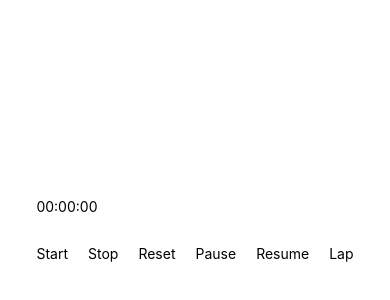
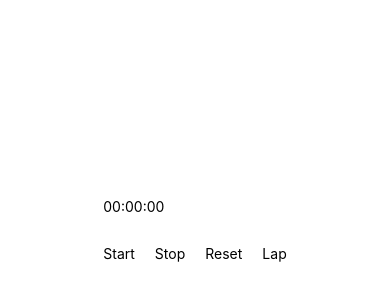
Before and after one commit to Shopify/eng-intern-assessment-react-native, a React Native app: screen / in a window 390 px wide. Shown: the part 192-492 px from the top of the page. Built offline with nearby package versions, Linux system fonts and the light colour scheme.

Commit message:
Reduced number of buttons

```diff
--- a/src/StopWatch.tsx
+++ b/src/StopWatch.tsx
@@ -2,7 +2,7 @@ import { useEffect, useRef, useState } from 'react';
 import { Pressable, Text, View } from 'react-native';
 import { LapContainer } from './LapContainer';
 
-type Status = 'initial' | 'started' | 'paused' | 'stopped' | 'reset'
+type Status = 'COUNTING' | 'NOT_COUNTING' | 'PAUSED' | 'STOPPED'
 
 export default function StopWatch() {
 
@@ -11,7 +11,7 @@ export default function StopWatch() {
 
   const [elapsedPausedTime, setElapsedPausedTime] = useState<number>(0); // to keep track of the elapsed time while stopped
   const [displayTime, setDisplayTime] = useState("00:00:00")
-  const [status, setStatus] = useState<Status>('initial')
+  const [status, setStatus] = useState<Status>('NOT_COUNTING')
   const [laps, setLaps] = useState<Array<string>>([])
 
   const startInterval = () => {
@@ -44,34 +44,29 @@ export default function StopWatch() {
     return (num < 10 ? "0" : "") + num
   }
 
-
-  const isNotCounting = () => {
-    return status === 'stopped' || status === 'reset' || status === 'initial'
-  }
-
   const start = () => {
     startInterval()
-    setStatus('started');
+    setStatus('COUNTING');
     console.log('Started')
   }
   const stop = () => {
     clearInterval(stopwatchInterval.current)
     setElapsedPausedTime(0)
     setLaps([]);
-    setStatus('stopped')
+    setStatus('STOPPED')
     console.log('Stopped')
   }
   const pause = () => {
     clearInterval(stopwatchInterval.current)
     setElapsedPausedTime(new Date().getTime() - startTime.current)
-    setStatus('paused')
+    setStatus('PAUSED')
     console.log('Paused')
   }
   const reset = () => {
     clearInterval(stopwatchInterval.current)
     setElapsedPausedTime(0)
     setDisplayTime("00:00:00")
-    setStatus('reset')
+    setStatus('NOT_COUNTING')
     console.log('Reset')
   }
 
@@ -81,22 +76,21 @@ export default function StopWatch() {
 
   return (
     <View>
-      <Text>{status != 'stopped' && displayTime}</Text>
+      <View>
+        {
+          status != 'STOPPED' &&
+          <Text>{displayTime}</Text>
+        }
+      </View>
       <View style={{ justifyContent: 'space-between', alignItems: 'center', flexDirection: 'row', columnGap: 20, marginTop: 30 }}>
-        <Pressable onPress={start}>
-          <Text>Start</Text>
-        </Pressable>
+        {(status === 'NOT_COUNTING' || status === 'STOPPED') && <Pressable onPress={start}><Text>Start</Text></Pressable>}
+        {status === 'COUNTING' && <Pressable onPress={pause}><Text>Pause</Text></Pressable>}
+        {status === 'PAUSED' && <Pressable onPress={start}><Text>Resume</Text></Pressable>}
         <Pressable onPress={stop}>
           <Text>Stop</Text>
         </Pressable>
         <Pressable onPress={reset}>
           <Text>Reset</Text>
-        </Pressable>
-        <Pressable onPress={pause}>
-          <Text>Pause</Text>
-        </Pressable>
-        <Pressable onPress={start}>
-          <Text>Resume</Text>
         </Pressable>
         <Pressable onPress={lap}>
           <Text>Lap</Text>
```
